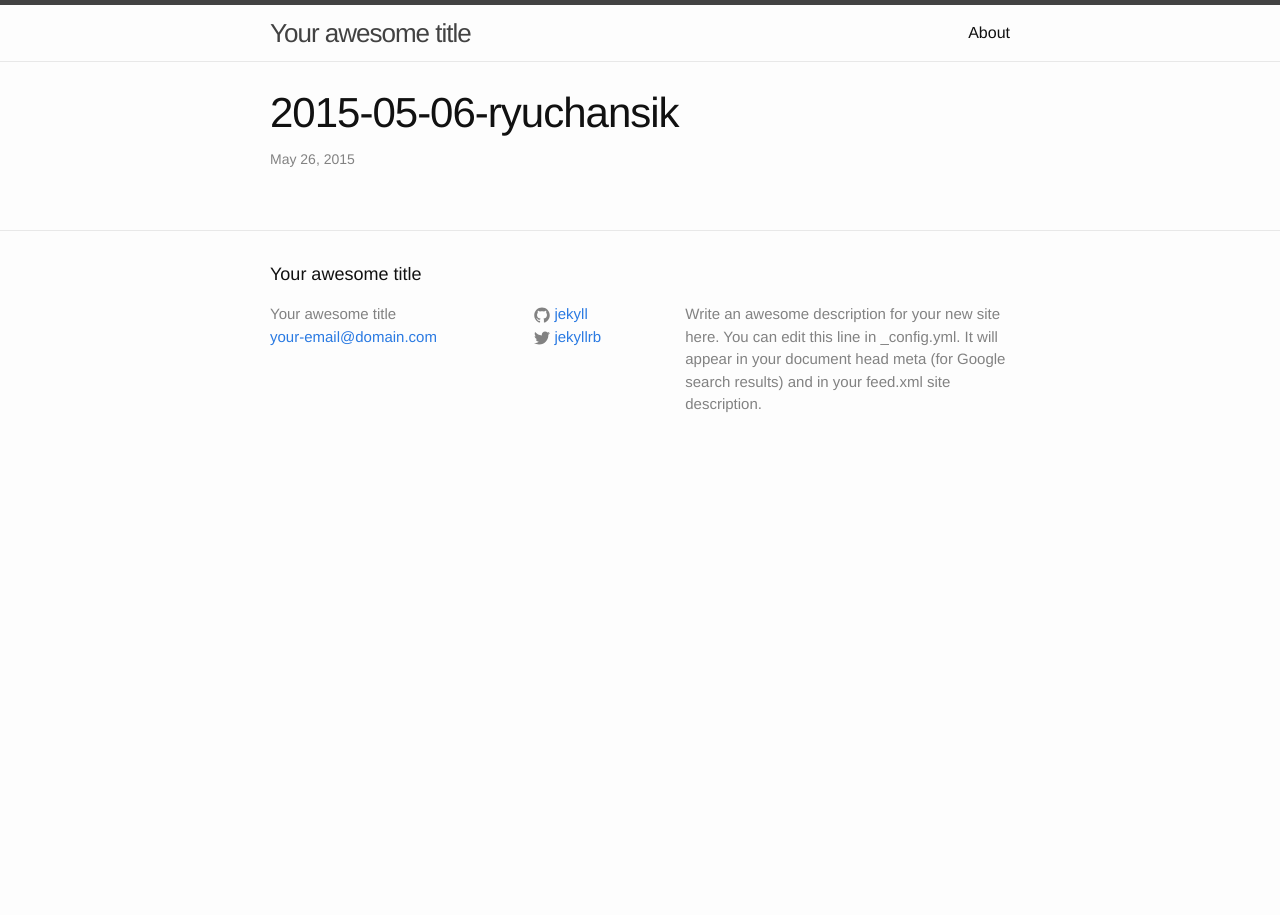
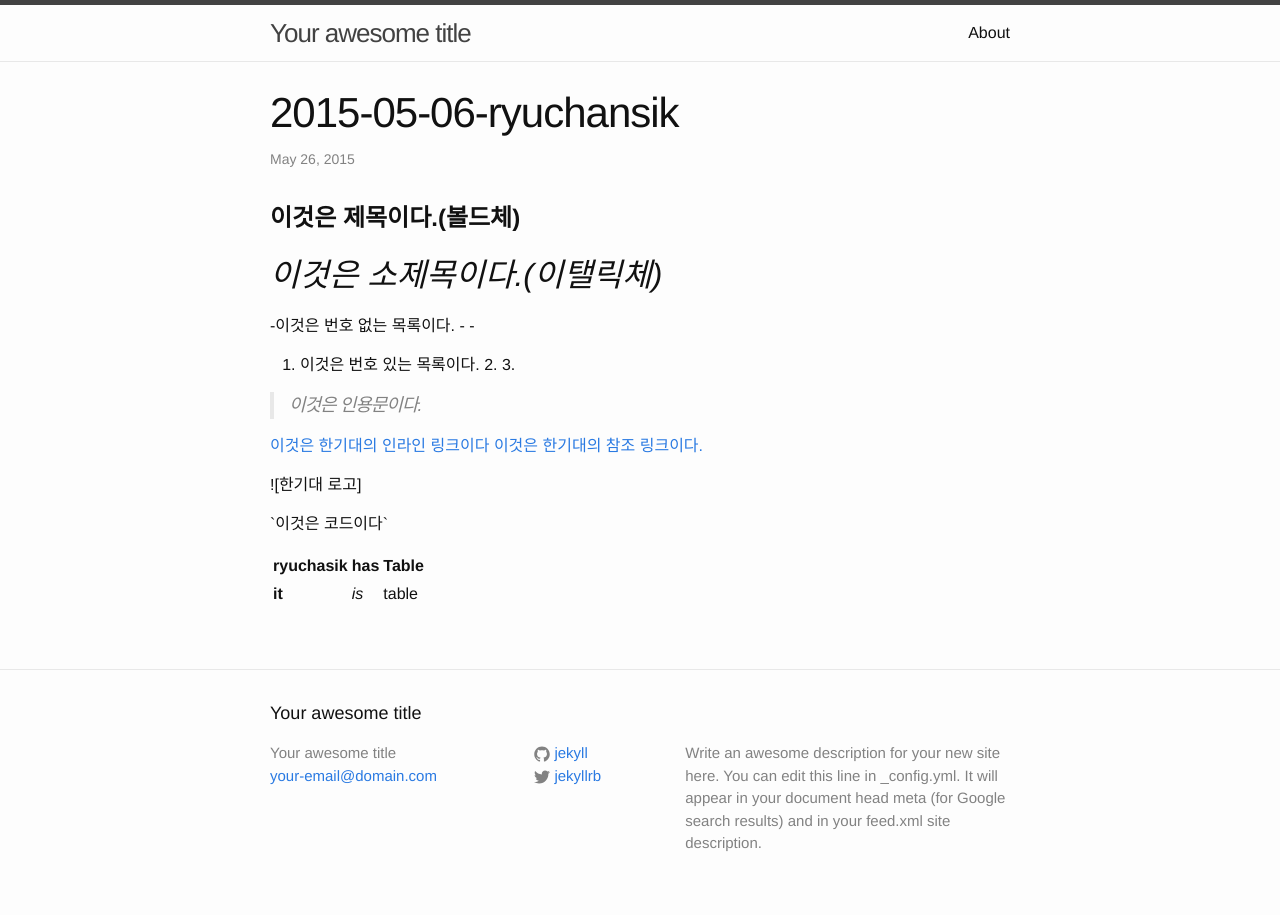
Before and after one commit to forhobby/forhobby.github.com, a Jekyll site: the page built from _posts/2015-05-26-ryuchansik.md, in a window 1280 px wide. Built offline with Jekyll 4.4.1, drawn with Linux system fonts in a browser that asks for light colours.

Commit message:
Md for Ryu

```diff
--- a/_posts/2015-05-26-ryuchansik.md
+++ b/_posts/2015-05-26-ryuchansik.md
@@ -4,3 +4,26 @@
 date: 2015-05-26 16:51:00
 categories: jekyll update
 ---
+
+# **이것은 제목이다.(볼드체)**
+## *이것은 소제목이다.(이탤릭체)*
+-이것은 번호 없는 목록이다.
+-
+-
+
+1. 이것은 번호 있는 목록이다.
+2.
+3.
+
+> 이것은 인용문이다.
+
+[이것은 한기대의 인라인 링크이다](www.koreatech.ac.kr)
+[이것은 한기대의 참조 링크이다.](한기대)
+
+![한기대 로고]
+
+\`이것은 코드이다\`
+
+| ryuchasik | has | Table |
+| --------- | --- | ----- |
+| **it**        | *is*  | table |
```
